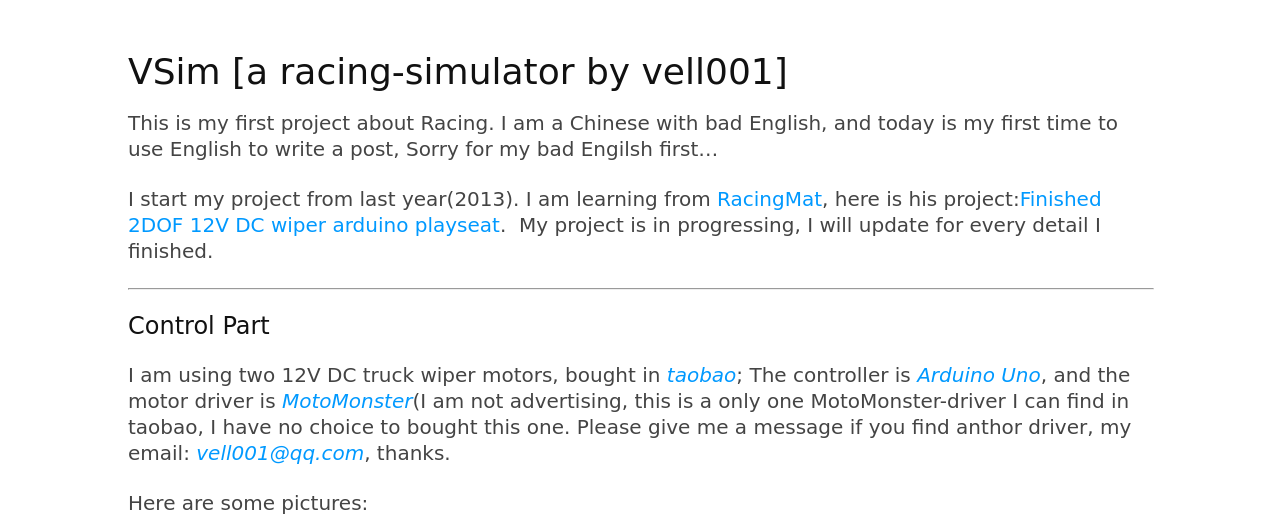
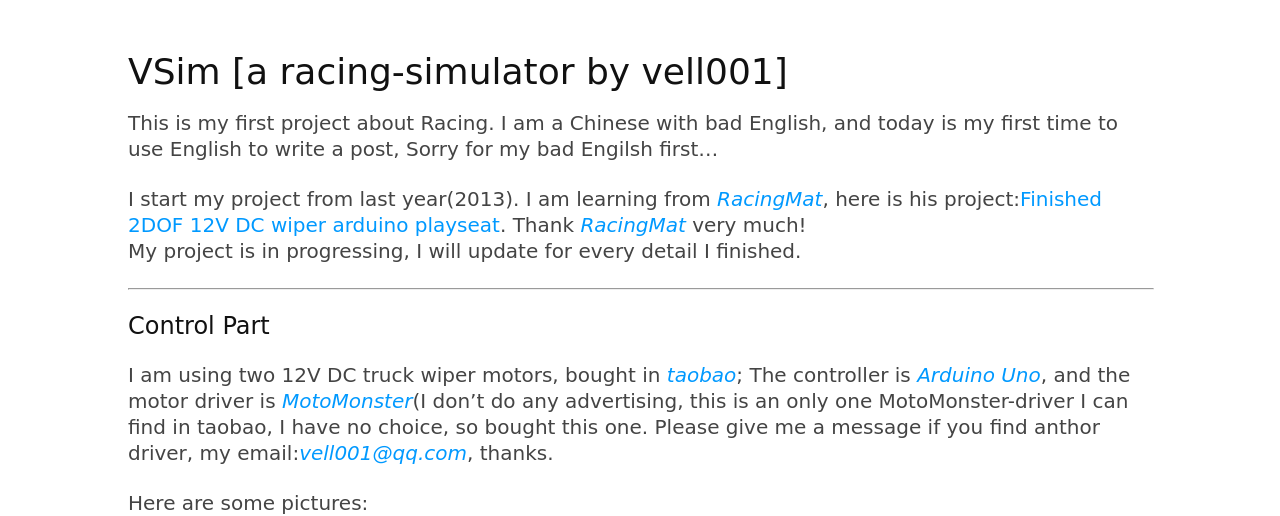
Before and after one commit to vell001/vblog, a Jekyll site: the page built from _posts/2014-3-9-vsim.md, in a window 1280 px wide and 900 px high, cut to the strip 0-516 px from the top of the window. Built offline with Jekyll 4.4.1, drawn with Linux system fonts in a browser that asks for light colours; Markdown is read by kramdown in place of the engine named in the settings.

Commit message:
update vsim post

```diff
--- a/_posts/2014-3-9-vsim.md
+++ b/_posts/2014-3-9-vsim.md
@@ -7,13 +7,13 @@
 ---------------------
 This is my first project about Racing. I am a Chinese with bad English, and today is my first time to use English to write a post, Sorry for my bad Engilsh first…
 
-I start my project from last year(2013). I am learning from [RacingMat](http://www.x-sim.de/forum/memberlist.php?mode=viewprofile&u=2248), here is his project:[Finished 2DOF 12V DC wiper arduino playseat](http://www.x-sim.de/forum/viewtopic.php?t=943).
+I start my project from last year(2013). I am learning from *[RacingMat](http://www.x-sim.de/forum/memberlist.php?mode=viewprofile&u=2248)*, here is his project:[Finished 2DOF 12V DC wiper arduino playseat](http://www.x-sim.de/forum/viewtopic.php?t=943). Thank *[RacingMat](http://www.x-sim.de/forum/memberlist.php?mode=viewprofile&u=2248)* very much!
 My project is in progressing, I will update for every detail I finished.
 
 -------------------------
 ###Control Part
 I am using two 12V DC truck wiper motors, bought in *[taobao](http://www.taobao.com)*;
-The controller is *[Arduino Uno](http://www.arduino.cc)*, and the motor driver is *[MotoMonster](http://item.taobao.com/item.htm?id=16852136684)*(I am not advertising, this is a only one MotoMonster-driver I can find in taobao, I have no choice to bought this one. Please give me a message if you find anthor driver, my email:*[ vell001@qq.com](mailto:vell001@qq.com)*, thanks.
+The controller is *[Arduino Uno](http://www.arduino.cc)*, and the motor driver is *[MotoMonster](http://item.taobao.com/item.htm?id=16852136684)*(I don't do any advertising, this is an only one MotoMonster-driver I can find in taobao, I have no choice, so bought this one. Please give me a message if you find anthor driver, my email:*[vell001@qq.com](mailto:vell001@qq.com)*, thanks.
 
 Here are some pictures:
 > ![items](http://images.cnitblog.com/blog/478900/201312/14204352-33791a99c7f743039a95a49b1a05f13c.png)
```
